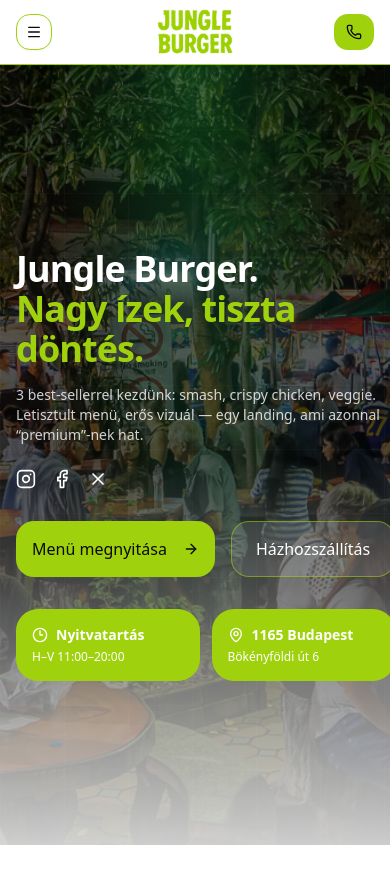
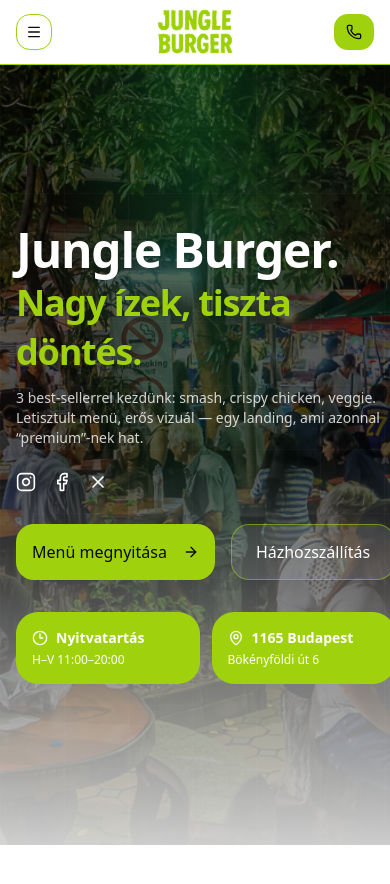
Before and after one commit to BlazsejKrisz/jungle-burger, a Next.js app: page / in a window 390 px wide. Shown: the top 884 px of the page. Built offline with nearby package versions, Linux system fonts and the light colour scheme.

Commit message:
hero text size changes, take out theme trigger

```diff
--- a/components/hero.tsx
+++ b/components/hero.tsx
@@ -35,10 +35,10 @@
       {/* Content */}
       <div className="relative isolate mx-auto flex min-h-[calc(100vh-4rem)] w-full max-w-6xl items-center px-4 py-10 sm:px-6">
         <div className="max-w-2xl">
-          <h1 data-anim="hero-title" className="mt-5 text-4xl font-semibold tracking-tight text-white sm:text-6xl">
+          <h1 data-anim="hero-title" className="md:mt-5 text-5xl font-semibold tracking-tight text-white md:text-6xl">
             Jungle Burger.
             <br />
-            <span className="text-[var(--jungle)]">Nagy ízek, tiszta döntés.</span>
+            <span className="text-[var(--jungle)] text-4xl md:text-6xl">Nagy ízek, tiszta döntés.</span>
           </h1>
 
           <p data-anim="hero-sub" className="mt-4 max-w-xl text-sm text-white/80">
--- a/components/navbar.tsx
+++ b/components/navbar.tsx
@@ -149,7 +149,7 @@
               <a href="tel:+36705909421"><Phone className="h-5 w-5" /> Hívj minket!</a>
             </Button>
 
-            <ThemeToggle />
+            {/* <ThemeToggle /> */}
           </nav>
         </div>
       </div>
```
